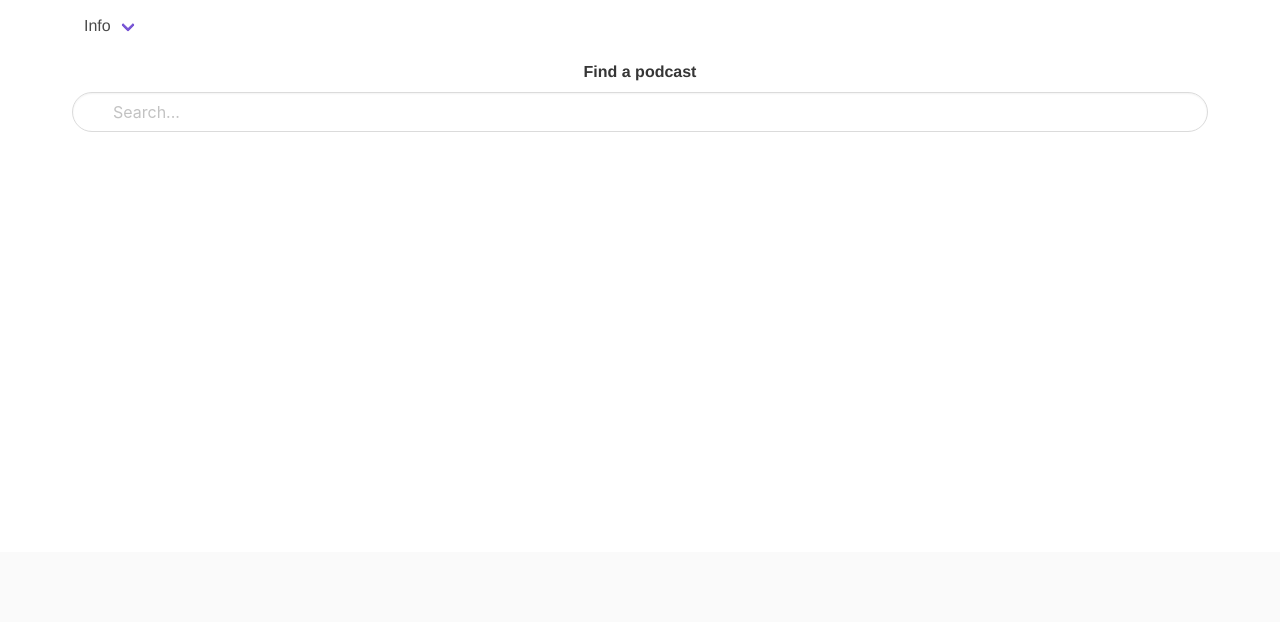
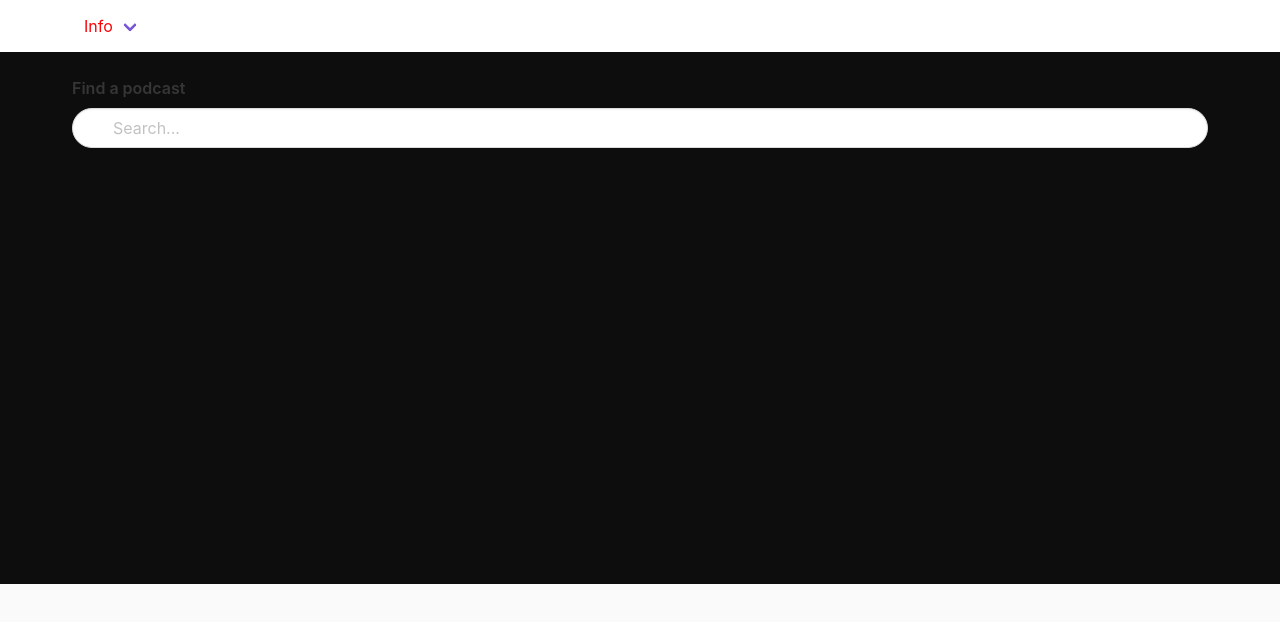
Before and after one commit to TheRevenant04/poduniverse, a Vue app: page / in a window 1280 px wide. Shown: the top 622 px of the page. Built offline with nearby package versions, Linux system fonts and the light colour scheme; no server answers.

Commit message:
Added a global css file and updated the site header and footer.
Created custom styles in the main.css and imported it in main.js.
Updated App.vue to use the styles in the global css file and removed styles from the App.vue. Removed the About Us page.

```diff
--- a/src/App.vue
+++ b/src/App.vue
@@ -1,8 +1,10 @@
 <template>
-  <div id="app">
-    <site-header />
-    <router-view></router-view>
-    <site-footer />
+  <div class="base-theme">
+    <site-header class="mb-4" />
+    <div class="container">
+      <router-view></router-view>
+    </div>
+    <site-footer class="mt-4" />
   </div>
 </template>
 <script>
@@ -13,25 +15,3 @@ export default {
   components: { SiteHeader, SiteFooter },
 };
 </script>
-<style>
-#app {
-  font-family: Avenir, Helvetica, Arial, sans-serif;
-  -webkit-font-smoothing: antialiased;
-  -moz-osx-font-smoothing: grayscale;
-  text-align: center;
-  color: #2c3e50;
-}
-
-#nav {
-  padding: 30px;
-}
-
-#nav a {
-  font-weight: bold;
-  color: #2c3e50;
-}
-
-#nav a.router-link-exact-active {
-  color: #42b983;
-}
-</style>
--- /dev/null
+++ b/src/assets/css/main.css
@@ -0,0 +1,30 @@
+.page-height {
+  min-height: 600px !important;
+}
+.text-limit {
+  overflow: hidden;
+  text-overflow: ellipsis;
+  display: -webkit-box;
+  -webkit-line-clamp: 2;
+  -webkit-box-orient: vertical;
+}
+.primary-color {
+  color: #FF0206 !important;
+}
+.primary-background-color {
+  background-color: #FF0206 !important;
+  color: white !important;
+}
+.secondary-background-color {
+  color: #FF0206 !important;
+  background-color: white !important;
+}
+.base-theme {
+  background-color: #0d0d0d;
+}
+a {
+  color: #FF0206 !important;
+}
+.secondary-color {
+  color: #b5b5b5 !important;
+}
--- a/src/main.js
+++ b/src/main.js
@@ -1,3 +1,4 @@
+import '@/assets/css/main.css';
 import Buefy from 'buefy';
 import 'buefy/dist/buefy.css';
 import dayjs from 'dayjs';
--- a/src/views/About.vue
+++ /dev/null
@@ -1,5 +0,0 @@
-<template>
-  <div class="about">
-    <h1>This is an about page</h1>
-  </div>
-</template>
```
